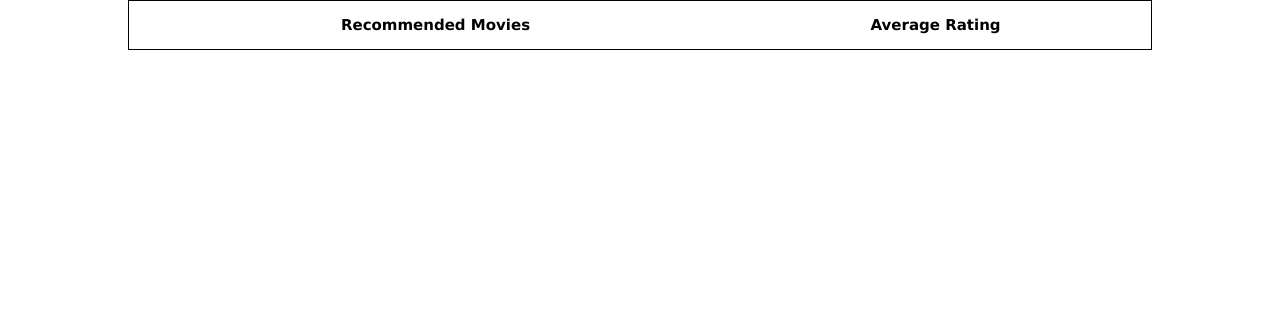
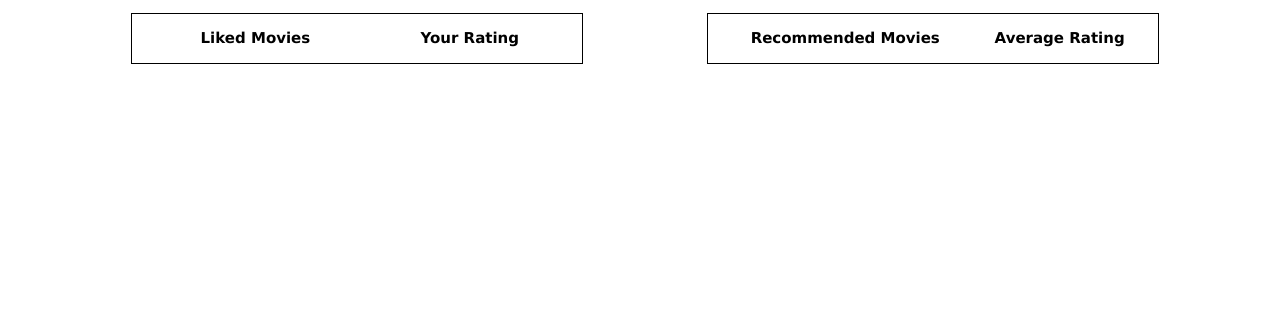
Before and after one commit to raphaelgri/DataStorageApp, a Flask app: template Python/templates/userPage.html in a window 1280 px wide. Shown: the part 419-733 px from the top of the page. Run offline with Flask 2, Linux system fonts and the light colour scheme; the template is opened without the code that fills it, so the values that code supplies are empty.

Commit message:
Added grid style to userPage

```diff
--- a/Python/static/styles/style.css
+++ b/Python/static/styles/style.css
@@ -117,6 +117,19 @@
     text-align: center;
     padding: auto;
     position: fixed;
+  }
+
+  .resultsGrid{
+    display: grid;
+    column-gap: 10px;
+    grid-template-columns: 50% 50%;
+    padding: 10px;
+    margin: 5%;
+  }
+
+  .itemGrid{
+    display: grid;
+    column-gap: 5%;
   }
 
   /* W3.CSS 4.15 December 2020 by Jan Egil and Borge Refsnes */
--- a/Python/templates/userPage.html
+++ b/Python/templates/userPage.html
@@ -5,7 +5,8 @@
 {% endblock %}
 {% block PageTitle %}<h1>Profile: {{ user }}</h1>{% endblock %}
 {% block content %}
-
+<div class="resultsGrid">
+    <div class="itemGrid">
         <table class="resultTable">
             <th>Liked Movies</th>
             <th> Your Rating </th>
@@ -20,7 +21,8 @@
                 </tr>
             {% endfor %}
         </table>
-
+    </div>
+    <div class="itemGrid">
         <table class="resultTable">
             <th>Recommended Movies</th>
             <th> Average Rating </th>
@@ -35,5 +37,6 @@
                 </tr>
             {% endfor %}
         </table>
-
+    </div>
+</div>
 {% endblock %}
```
Lines whose indentation alone changed are shown as unchanged.
